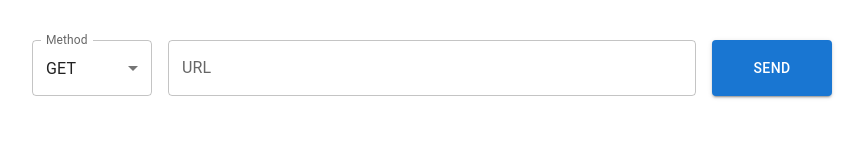
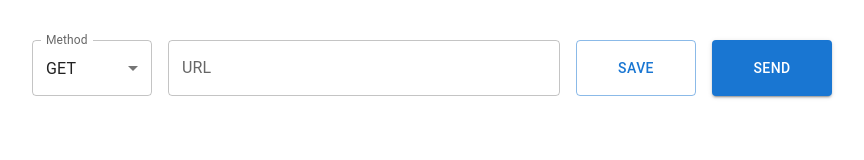
Before and after one commit to Nick-Fran/react-electron-api-client, a React (Vite) app: page / in a window 1280 px wide. Shown: the top 160 px of the page, without its empty margins (208-1072 px from the left). Built offline with nearby package versions, Linux system fonts and the light colour scheme.

Commit message:
feat: adding save request button

```diff
--- a/src/App.tsx
+++ b/src/App.tsx
@@ -1,7 +1,5 @@
 import React from "react";
 import { Box, Button, TextField } from "@mui/material"
-import { useQuery } from "@tanstack/react-query";
-import { fetchApi } from "./hooks/useRequest/httpRequest";
 import { MethodSelect } from "./components";
 import { HttpMethod } from "./types/http";
 import { useRequest } from "./hooks";
@@ -9,6 +7,10 @@ import { useRequest } from "./hooks";
 const App = () => {
   const [url, setUrl] = React.useState("");
   const [method, setMethod] = React.useState<HttpMethod>('GET');
+
+  React.useEffect(() => {
+    console.log("Method changed to:", method);
+  }, [method]);
 
   const {
     data,
@@ -25,16 +27,17 @@ const App = () => {
     execute();
   }
 
-  React.useEffect(() => {
-    console.log("Method changed to:", method);
-  }, [method]);
+  const handleSaveRequest = () => {
+    // Implement save request logic here
+    console.log("Request saved:", { method, url });
+  }
 
   return (
     <Box sx={{ display: 'flex', flexDirection: 'column', gap: 2, width: 800, margin: 'auto', marginTop: 5 }}>
       <Box sx={{ display: 'flex', gap: 2, flex: 1}}>
         <MethodSelect sx={{flex: 2, maxWidth: 120}} value={method} onChange={setMethod} />
         <TextField
-          sx={{ flex: 8 }}
+          sx={{ flex: 6 }}
           id="outlined-basic"
           label="URL"
           variant="outlined"
@@ -42,6 +45,7 @@ const App = () => {
           onChange={(event: React.ChangeEvent<HTMLInputElement>) => {
             setUrl(event.target.value);
           }} />
+        <Button sx={{ flex: 2, maxWidth: 120 }} variant="outlined" onClick={handleSaveRequest}>Save</Button>
         <Button sx={{ flex: 2, maxWidth: 120 }} variant="contained" onClick={handleSendRequest}>SEND</Button>
       </Box>
       <Box sx={{ flex: 1, display: 'flex' }}>
```
